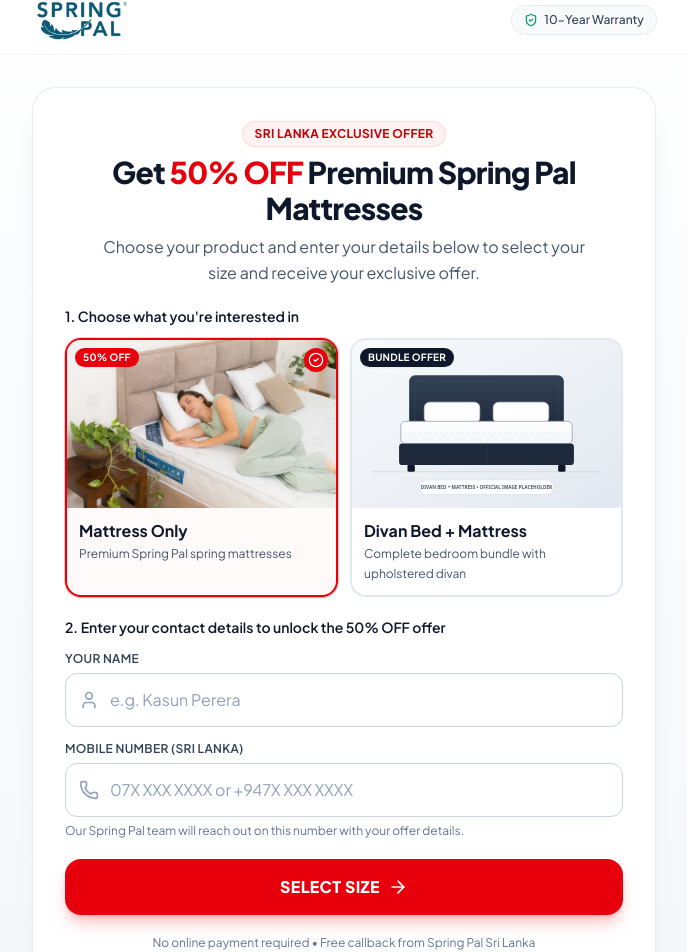
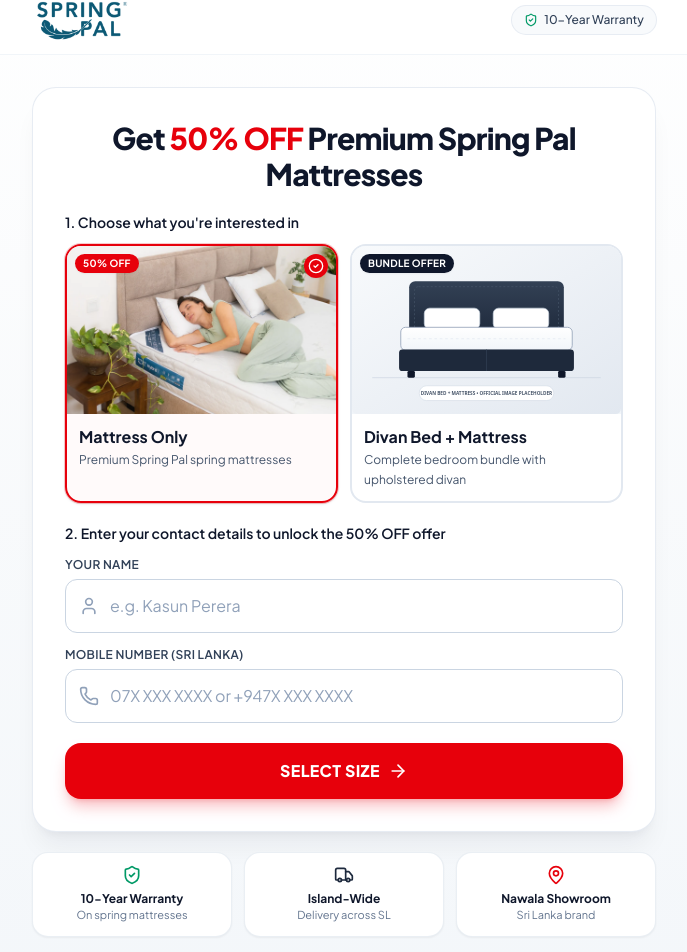
Before and after one commit to kavishkajnimsara-code/springpalleads, a Next.js app: page / in a window 1280 px wide. Shown: the part 58-1010 px from the top of the page, without its empty margins (296-983 px from the left). Built offline with nearby package versions, Linux system fonts and the light colour scheme.

Commit message:
1121 1243

```diff
--- a/src/components/LeadForm.tsx
+++ b/src/components/LeadForm.tsx
@@ -215,9 +215,7 @@ export function LeadForm({ utm, onLeadCreated }: LeadFormProps) {
               }}
               aria-invalid={Boolean(fieldErrors.phoneNumber)}
               aria-describedby={
-                fieldErrors.phoneNumber
-                  ? "phoneNumber-error"
-                  : "phoneNumber-hint"
+                fieldErrors.phoneNumber ? "phoneNumber-error" : undefined
               }
               className={`w-full rounded-xl border bg-white py-3.5 pr-4 pl-11 text-base text-slate-900 placeholder:text-slate-400 transition-colors focus:ring-2 focus:outline-none disabled:bg-slate-50 ${
                 fieldErrors.phoneNumber
@@ -226,18 +224,13 @@ export function LeadForm({ utm, onLeadCreated }: LeadFormProps) {
               }`}
             />
           </div>
-          {fieldErrors.phoneNumber ? (
+          {fieldErrors.phoneNumber && (
             <p
               id="phoneNumber-error"
               role="alert"
               className="mt-1.5 text-xs font-medium text-red-600"
             >
               {fieldErrors.phoneNumber}
-            </p>
-          ) : (
-            <p id="phoneNumber-hint" className="mt-1.5 text-xs text-slate-500">
-              Our Spring Pal team will reach out on this number with your offer
-              details.
             </p>
           )}
         </div>
@@ -269,10 +262,6 @@ export function LeadForm({ utm, onLeadCreated }: LeadFormProps) {
           </>
         )}
       </button>
-
-      <p className="text-center text-xs text-slate-500">
-        No online payment required • Free callback from Spring Pal Sri Lanka
-      </p>
     </form>
   );
 }
--- a/src/components/LeadFunnel.tsx
+++ b/src/components/LeadFunnel.tsx
@@ -151,18 +151,11 @@ export function LeadFunnel() {
         ) : (
           <div className="space-y-5">
             {/* High-Converting Hero Copy */}
-            <div className="space-y-2 text-center">
-              <span className="inline-flex items-center rounded-full bg-red-50 px-3 py-1 text-xs font-bold tracking-wide text-red-700 uppercase ring-1 ring-red-200/70">
-                Sri Lanka Exclusive Offer
-              </span>
+            <div className="text-center">
               <h1 className="text-2xl font-extrabold tracking-tight text-slate-900 sm:text-3xl">
                 Get <span className="text-red-600">50% OFF</span> Premium Spring
                 Pal Mattresses
               </h1>
-              <p className="mx-auto max-w-lg text-sm leading-relaxed text-slate-600 sm:text-base">
-                Choose your product and enter your details below to select your
-                size and receive your exclusive offer.
-              </p>
             </div>
 
             {/* Lead Capture Form (Step 1) */}
```
